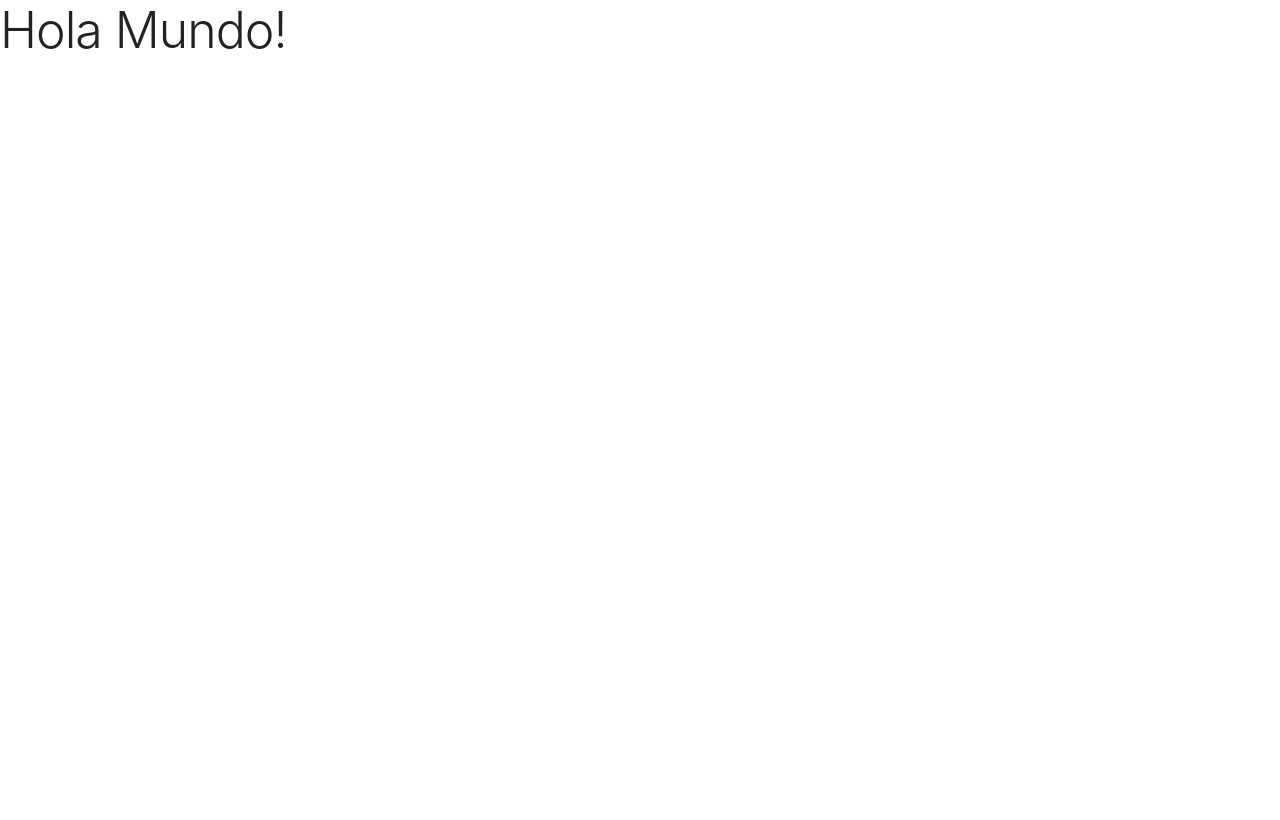
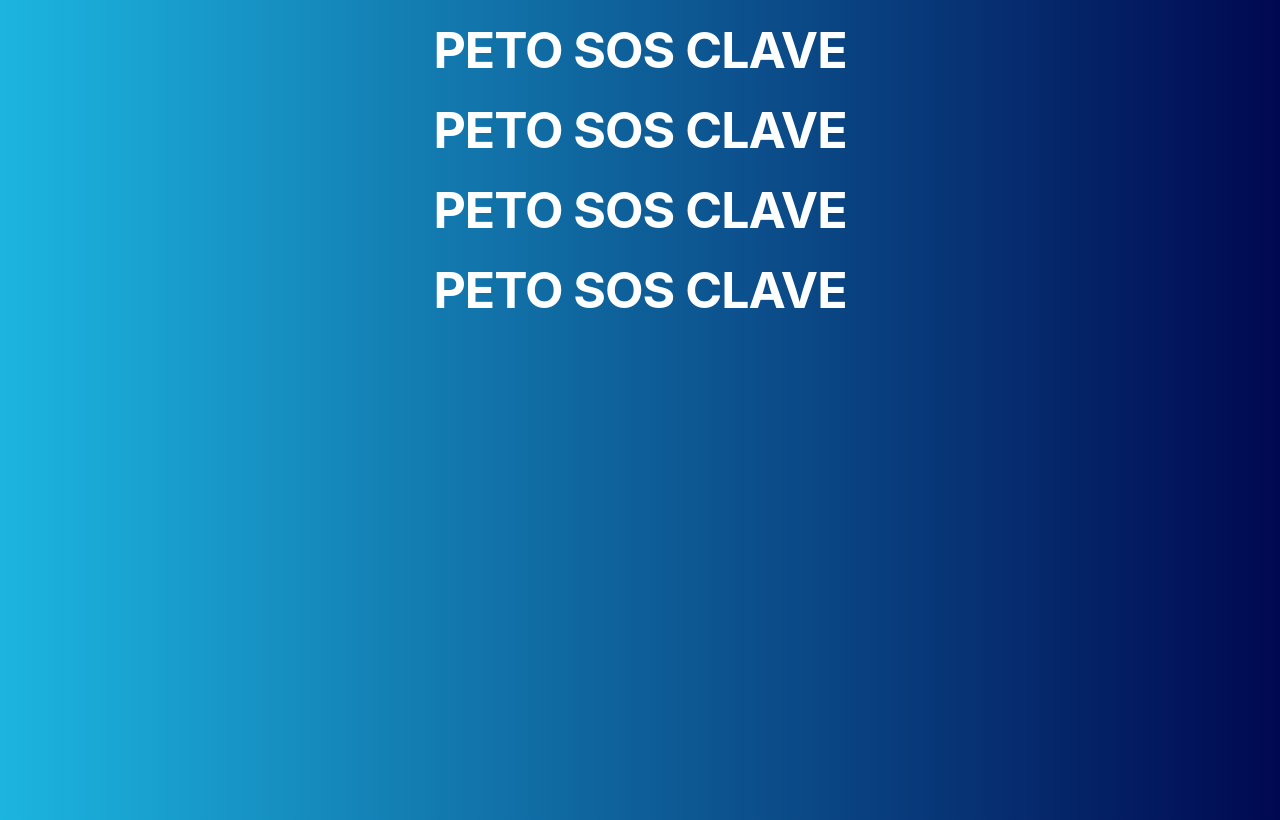
Before and after one commit to MarianoTroncoso/prestamos, a React (Create React App) app: page / in a window 1280 px wide. Built offline with nearby package versions, Linux system fonts and the light colour scheme.

Commit message:
nueva hoja de estilos, primer componente, uso de fragment

```diff
--- a/src/App.js
+++ b/src/App.js
@@ -1,10 +1,14 @@
-import React from 'react';
+import React, { Fragment } from 'react';
+import Header from './componentes/Header'
 
 function App() {
   return (
-    <div className="App">
-      <h1>Hola Mundo!</h1>
-    </div>
+    <Fragment>
+      <Header />
+      <Header />
+      <Header />
+      <Header />
+    </Fragment>
   );
 }
 
--- /dev/null
+++ b/src/componentes/Header.js
@@ -0,0 +1,15 @@
+import React from 'react';
+
+
+// un componente siempre es una funcion
+function Header(){
+
+    // siempre tenemos que retornar algo
+    return(
+        // codigo
+        <h1>Peto sos clave</h1>
+    )
+}
+
+// exportamos el componente
+export default Header;
--- a/src/index.css
+++ b/src/index.css
@@ -1,13 +1,61 @@
+html {
+  height: 100%;
+}
 body {
-  margin: 0;
-  font-family: -apple-system, BlinkMacSystemFont, 'Segoe UI', 'Roboto', 'Oxygen',
-    'Ubuntu', 'Cantarell', 'Fira Sans', 'Droid Sans', 'Helvetica Neue',
+  font-family: -apple-system, BlinkMacSystemFont, "Segoe UI", "Roboto", "Oxygen",
+    "Ubuntu", "Cantarell", "Fira Sans", "Droid Sans", "Helvetica Neue",
     sans-serif;
   -webkit-font-smoothing: antialiased;
   -moz-osx-font-smoothing: grayscale;
+  background: linear-gradient(90deg, #1CB5E0 0%, #000851 100%);
+  height: 100%;
+}
+h1 {
+  color: white;
+  text-transform: uppercase;
+  text-align: center;
+  margin-top: 2rem;
+  font-weight: bold;
+}
+.container {
+  background-color: white;
+  padding: 1rem;
+  border-radius: 1rem;
+  margin-top: 2rem;
+  height: 80vh;
 }
 
-code {
-  font-family: source-code-pro, Menlo, Monaco, Consolas, 'Courier New',
-    monospace;
+form, .mensajes {
+  padding: 2rem;
+  max-width: 600px;
+  margin: 0 auto;
 }
+.mensajes {
+  text-align: center;
+}
+.resultado {
+  border: 2px solid #00b0d7;
+  padding: 3rem 0;
+}
+form label {
+  text-align: center;
+  font-size: 2rem;
+}
+input[type="submit"]:disabled{
+  opacity: .2;
+  color: black;
+}
+
+.error {
+  background-color: white;
+  border:2px solid red;
+  padding: .5rem;
+  text-align: center;
+  color: red;
+  text-transform: uppercase;
+  max-width: 600px;
+  margin: 0 auto;
+}
+.resultado p {
+  margin: 0;
+}
```
